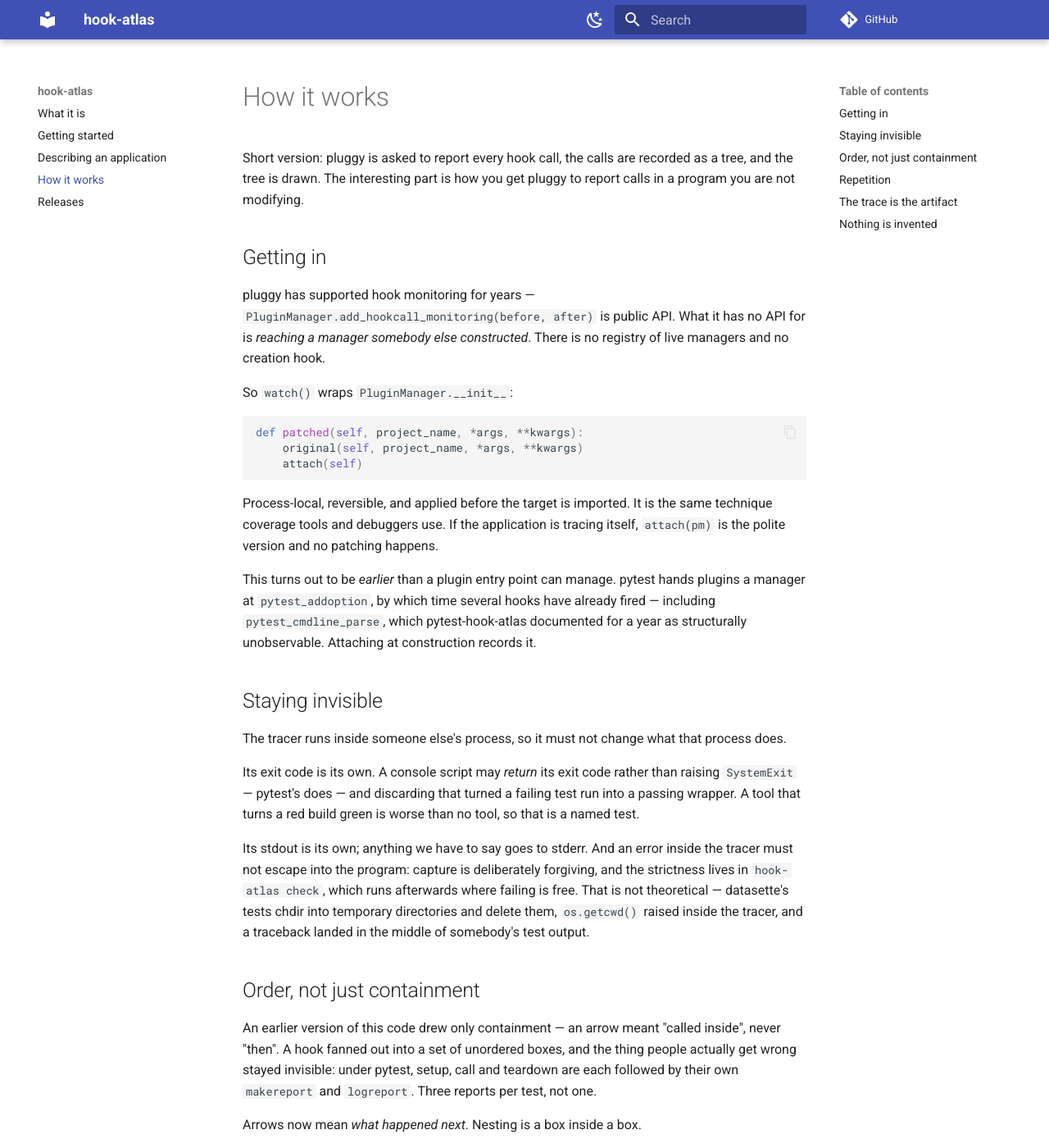
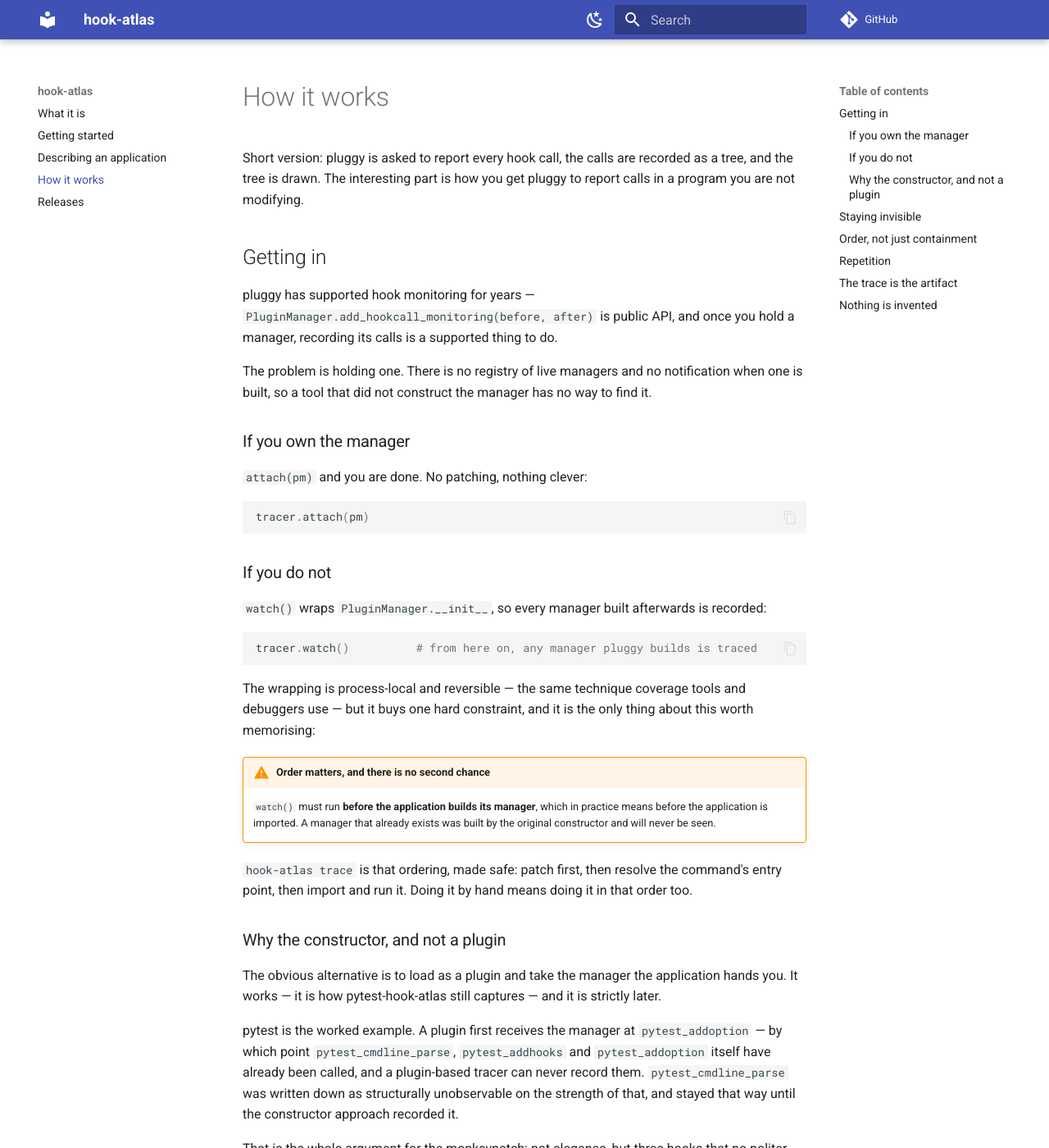
Before and after one commit to zy1o/hook-atlas, an MkDocs documentation site: the page built from docs/how-it-works.md, in a window 1280 px wide and 1400 px high. Shown: the whole window at 82% size. Built offline with MkDocs 1.6.1 and Material for MkDocs 9.7.7, drawn with Linux system fonts in a browser that asks for light colours; comment, search, counter and statistics services are not loaded; some of the changed text lies outside the part shown.

Commit message:
Say when watch() has to run, which is the part that matters
Both "how it works" sections described what the monkeypatch does and never said
when it has to happen. That ordering is the whole contract - watch() wraps the
constructor, so a manager built beforehand came from the original and is
invisible forever - and it was left to be inferred from an example whose middle
line was an ellipsis.

The README now states it, and splits the Python usage into the two cases that
are actually different: driving a program you did not write, where the CLI
already is that and calling it is easier than reproducing it, and an
application tracing itself, where attach() needs no patching at all. Both
snippets have been run; the first was unrunnable as written, importing pluggy
and never using it.

In the docs the pytest paragraph followed a block of our own implementation
with no connection drawn, so it read as a change of subject. It is now the
answer to a question the reader has by then - why patch a constructor instead
of loading as a plugin - with pytest as the worked example of a plugin arriving
three hooks too late.

Two corrections while rewriting: the claim that pytest_cmdline_parse was
documented as unobservable "for a year" was invented - it stood for four days -
and the plugin approach was described in the past tense, though it is still how
pytest-hook-atlas captures today.

The ordering constraint is now a warning in the docs, so it is also a test: a
manager built before watch() is never seen.

Co-Authored-By: Claude Opus 5 <noreply@anthropic.com>

````diff
--- a/docs/how-it-works.md
+++ b/docs/how-it-works.md
@@ -7,27 +7,59 @@ report calls in a program you are not modifying.
 ## Getting in
 
 pluggy has supported hook monitoring for years —
-`PluginManager.add_hookcall_monitoring(before, after)` is public API. What it has
-no API for is *reaching a manager somebody else constructed*. There is no
-registry of live managers and no creation hook.
+`PluginManager.add_hookcall_monitoring(before, after)` is public API, and once
+you hold a manager, recording its calls is a supported thing to do.
 
-So `watch()` wraps `PluginManager.__init__`:
+The problem is holding one. There is no registry of live managers and no
+notification when one is built, so a tool that did not construct the manager has
+no way to find it.
+
+### If you own the manager
+
+`attach(pm)` and you are done. No patching, nothing clever:
 
 ```python
-def patched(self, project_name, *args, **kwargs):
-    original(self, project_name, *args, **kwargs)
-    attach(self)
+tracer.attach(pm)
 ```
 
-Process-local, reversible, and applied before the target is imported. It is the
-same technique coverage tools and debuggers use. If the application is tracing
-itself, `attach(pm)` is the polite version and no patching happens.
+### If you do not
 
-This turns out to be *earlier* than a plugin entry point can manage. pytest
-hands plugins a manager at `pytest_addoption`, by which time several hooks have
-already fired — including `pytest_cmdline_parse`, which pytest-hook-atlas
-documented for a year as structurally unobservable. Attaching at construction
-records it.
+`watch()` wraps `PluginManager.__init__`, so every manager built afterwards is
+recorded:
+
+```python
+tracer.watch()          # from here on, any manager pluggy builds is traced
+```
+
+The wrapping is process-local and reversible — the same technique coverage tools
+and debuggers use — but it buys one hard constraint, and it is the only thing
+about this worth memorising:
+
+!!! warning "Order matters, and there is no second chance"
+
+    `watch()` must run **before the application builds its manager**, which in
+    practice means before the application is imported. A manager that already
+    exists was built by the original constructor and will never be seen.
+
+`hook-atlas trace` is that ordering, made safe: patch first, then resolve the
+command's entry point, then import and run it. Doing it by hand means doing it
+in that order too.
+
+### Why the constructor, and not a plugin
+
+The obvious alternative is to load as a plugin and take the manager the
+application hands you. It works — it is how pytest-hook-atlas still captures —
+and it is strictly later.
+
+pytest is the worked example. A plugin first receives the manager at
+`pytest_addoption` — by which point `pytest_cmdline_parse`, `pytest_addhooks`
+and `pytest_addoption` itself have already been called, and a plugin-based
+tracer can never record them. `pytest_cmdline_parse` was written down as
+structurally unobservable on the strength of that, and stayed that way until
+the constructor approach recorded it.
+
+That is the whole argument for the monkeypatch: not elegance, but three hooks
+that no politer method can reach.
 
 ## Staying invisible
 
````
Also changed, not shown: CHANGELOG.md (+7 -0 lines), README.md (+49 -13 lines), 1 other file.
